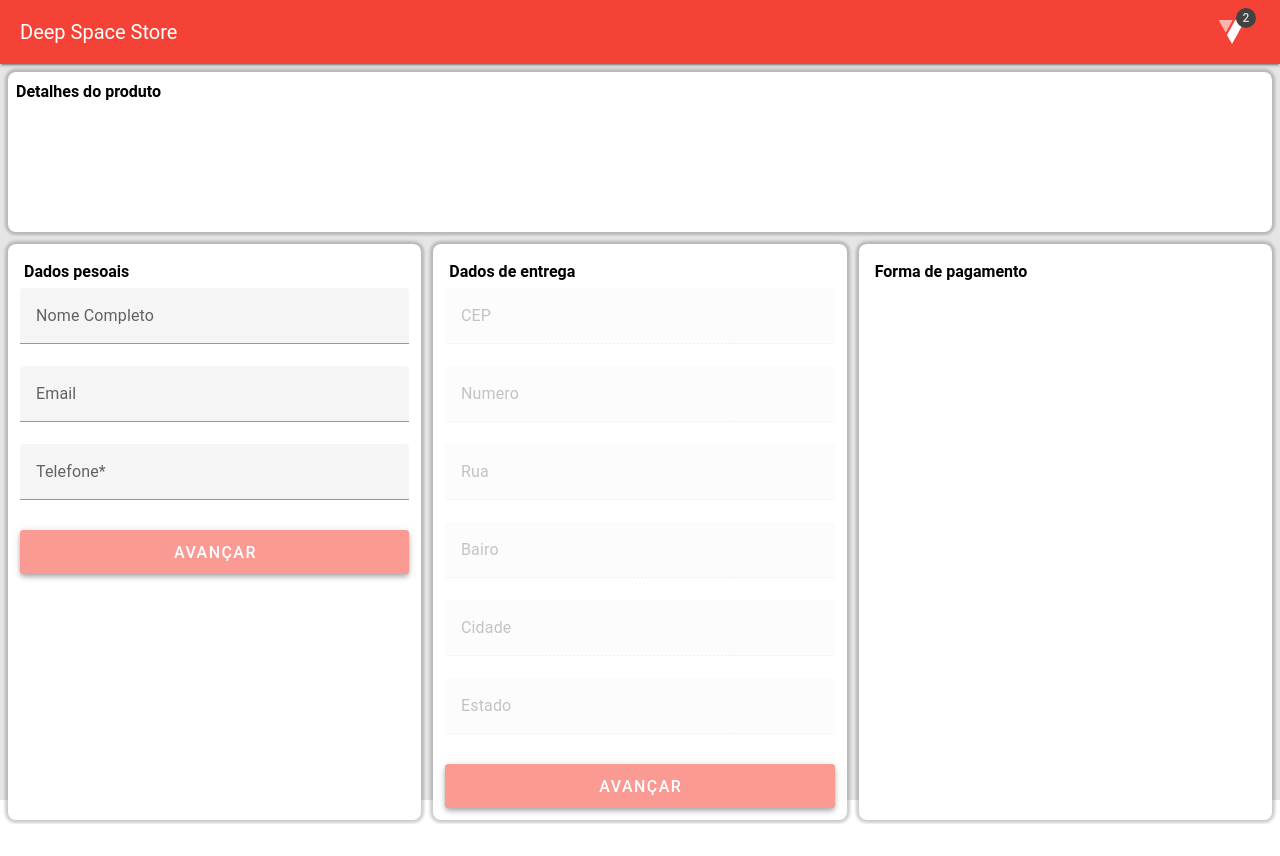
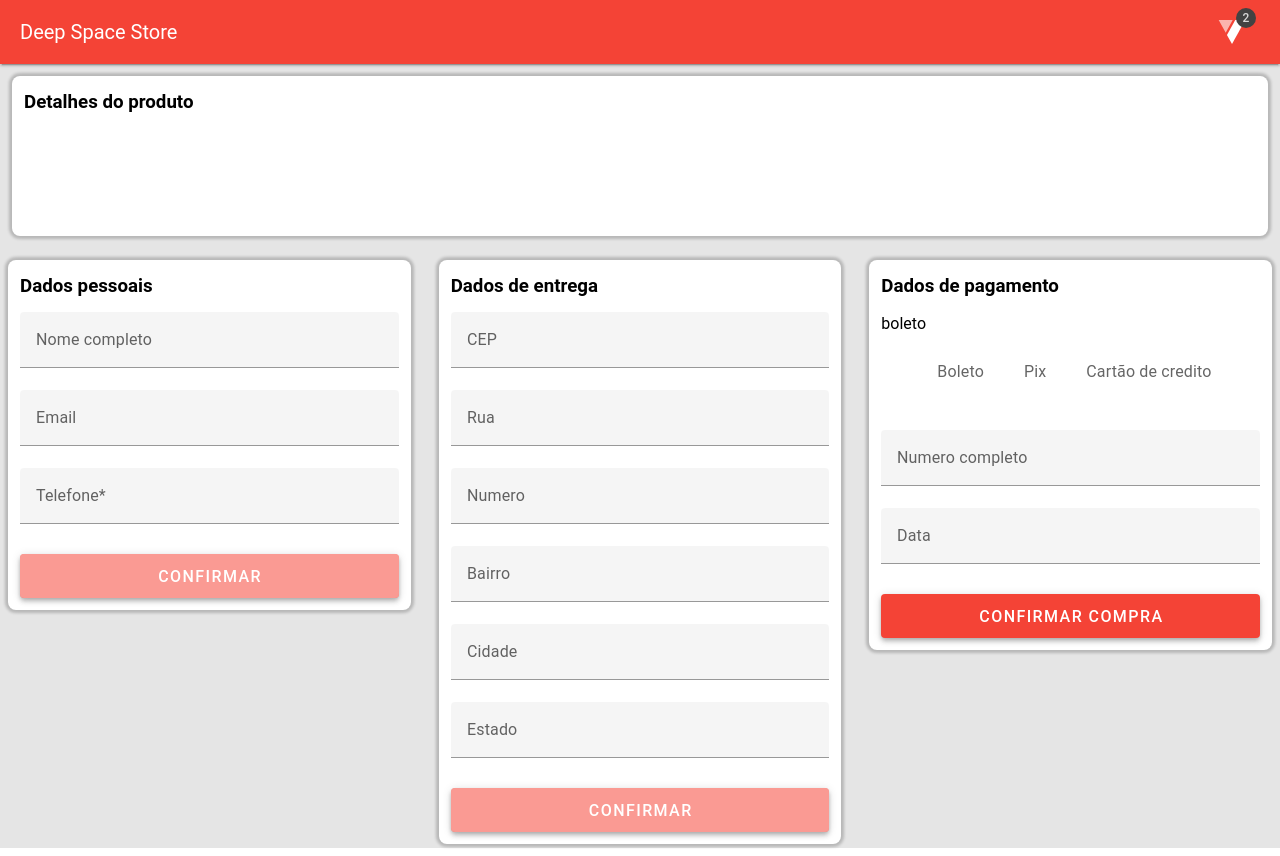
Before and after one commit to fabioo-junioor/deep-space-store, a Vue app: page /checkout in a window 1280 px wide. Before the commit the page ends 824 px from the top, so only its background shows below. Built offline with nearby package versions, Linux system fonts and the light colour scheme.

Commit message:
refator: create components forms

```diff
--- a/src/App.vue
+++ b/src/App.vue
@@ -12,7 +12,6 @@ import NavBar from "./components/NavBar.vue";
 <style scoped>
 #app {
   background-color: rgba(0, 0, 0, 0.1);
-  height: 100vh;
 
 }
 </style>
--- /dev/null
+++ b/src/components/CardCheckout.vue
@@ -0,0 +1,19 @@
+<script setup>
+const props = defineProps(['title']);
+
+</script>
+
+<template>
+  <div id="cardCheckout" class="pa-1 rounded-lg">
+    <h3 class="ma-2">{{title}}</h3>
+    <slot></slot>
+  </div>
+</template>
+
+<style lang="scss" scoped>
+#cardCheckout{
+    background-color: white;
+    box-shadow: 0px 0px 3px 3px rgba(0, 0, 0, .2);
+
+}
+</style>
--- a/src/components/UI/MyInput.vue
+++ /dev/null
@@ -1,21 +0,0 @@
-<script setup>
-const props = defineProps(['rules', 'label', 'type', 'disabled']);
-const model = defineModel();
-
-</script>
-
-<template>
-  <div id="myInput">
-    <v-text-field
-        v-model="model"
-        :rules="rules"
-        :label="label"
-        :type="type"
-        :disabled="disabled">
-    </v-text-field>
-  </div>
-</template>
-
-<style lang="scss" scoped>
-
-</style>
--- /dev/null
+++ b/src/components/forms/FormDelivery.vue
@@ -0,0 +1,77 @@
+<script setup>
+import { reactive } from 'vue';
+import { useStore } from 'vuex';
+import { getCepUser } from '../../services/api/checkout/apiViacep.js';
+const props = defineProps(['disabled']);
+
+const store = useStore();
+const dataFormDelivery = reactive({
+  zipCode: '',
+  street: '',
+  number: '',
+  district: '',
+  city: '',
+  state: ''
+
+});
+const confirmForm = () => {
+    store.commit('setDataFormDelivery', dataFormDelivery);
+    console.log(store.getters.getDataFormDelivery);
+}
+const getCep = async () => {
+  const dataCep = await getCepUser(dataFormDelivery.zipCode);
+  if(dataCep){
+    dataFormDelivery.city = dataCep.localidade;
+    dataFormDelivery.state = dataCep.uf;
+    return;
+
+  }
+  console.log('cep errado');
+
+}
+
+</script>
+
+<template>
+  <div id="formDelivery" class="pa-1 ma-1">
+    <v-form @submit.prevent="confirmForm">
+        <v-text-field
+            v-model="dataFormDelivery.zipCode"
+            label="CEP"
+            type="text"
+            :onChange="getCep" />
+        <v-text-field
+            v-model="dataFormDelivery.street"
+            label="Rua"
+            type="text" />
+        <v-text-field
+            v-model="dataFormDelivery.number"
+            label="Numero"
+            type="number" />
+        <v-text-field
+            v-model="dataFormDelivery.district"
+            label="Bairro"
+            type="text" />
+        <v-text-field
+            v-model="dataFormDelivery.city"
+            label="Cidade"
+            type="text" />
+        <v-text-field
+            v-model="dataFormDelivery.state"
+            label="Estado"
+            type="text" />
+        <v-btn
+            :disabled="props.disabled"
+            class="mt-2"
+            type="submit"
+            size="large"
+            elevation="4"
+            color="red"
+            block>Confirmar</v-btn>
+    </v-form>
+  </div>
+</template>
+
+<style scoped>
+
+</style>
--- /dev/null
+++ b/src/components/forms/FormPayment.vue
@@ -0,0 +1,49 @@
+<script setup>
+import { reactive } from 'vue';
+import { useStore } from 'vuex';
+
+const store = useStore();
+const dataFormPayment = reactive({
+  typePayment: 'boleto',
+  number: '',
+  data: ''
+});
+
+const confirmForm = () => {
+
+}
+</script>
+
+<template>
+  <div id="formPayment" class="pa-1 ma-1">
+    <v-form @submit.prevent="confirmForm">
+      <p>{{dataFormPayment.typePayment}}</p>
+      <v-container fluid>
+        <v-radio-group inline v-model="dataFormPayment.typePayment">
+          <v-radio label="Boleto" value="boleto"></v-radio>
+          <v-radio label="Pix" value="pix"></v-radio>
+          <v-radio label="Cartão de credito" value="cartao"></v-radio>
+        </v-radio-group>
+      </v-container>
+        <v-text-field
+            v-model="dataFormPayment.number"
+            label="Numero completo"
+            type="text" />
+        <v-text-field
+            v-model="dataFormPayment.data"
+            label="Data"
+            type="text" />
+        <v-btn
+            class="mt-2"
+            type="submit"
+            size="large"
+            elevation="4"
+            color="red"
+            block>Confirmar compra</v-btn>
+    </v-form>
+  </div>
+</template>
+
+<style scoped>
+
+</style>
--- /dev/null
+++ b/src/components/forms/FormPersonal.vue
@@ -0,0 +1,53 @@
+<script setup>
+import { ref, reactive, watch } from 'vue';
+import { useStore } from 'vuex';
+
+const emit = defineEmits(['clickBtnFormPersonal']);
+const store = useStore();
+const pattern = ref('/^(([^<>()[\]\\.,;:\s@"]+(\.[^<>()[\]\\.,;:\s@"]+)*)|(".+"))@((\[[0-9]{1,3}\.[0-9]{1,3}\.[0-9]{1,3}\.[0-9]{1,3}])|(([a-zA-Z\-0-9]+\.)+[a-zA-Z]{2,}))$/');
+const dataFormPersonal = reactive({
+  name: '',
+  email: '',
+  fone: ''
+});
+
+const confirmForm = () => {
+  store.commit('setDataFormPersonal', dataFormPersonal);
+  console.log(store.getters.getDataFormPersonal);
+
+}
+</script>
+
+<template>
+  <div id="formPersonal" class="pa-1 ma-1">
+    <v-form @submit.prevent="confirmForm">
+        <v-text-field
+            v-model="dataFormPersonal.name"
+            label="Nome completo"
+            type="text" />
+        <v-text-field
+            v-model="dataFormPersonal.email"
+            label="Email"
+            type="email" />
+        <v-text-field
+            v-model="dataFormPersonal.fone"
+            label="Telefone*"
+            type="text"
+            mask="(###) ### - ####"
+            :rules="[v => !!v || 'Informe o telefone']" />
+        <v-btn
+            :disabled="dataFormPersonal.fone != '' ? false : true"
+            @click="emit('clickBtnFormPersonal')"
+            class="mt-2"
+            type="submit"
+            size="large"
+            elevation="4"
+            color="red"
+            block>Confirmar</v-btn>
+    </v-form>
+  </div>
+</template>
+
+<style scoped>
+
+</style>
--- a/src/pages/Checkout.vue
+++ b/src/pages/Checkout.vue
@@ -1,112 +1,41 @@
 <script setup>
 import { onMounted, reactive, ref, watch } from 'vue';
-import MyInput from '../components/UI/MyInput.vue';
-import { getCepUser } from '../services/api/checkout/apiViacep.js';
+import CardCheckout from '../components/CardCheckout.vue';
+import FormPersonal from '../components/forms/FormPersonal.vue';
+import FormDelivery from '../components/forms/FormDelivery.vue';
+import FormPayment from '../components/forms/FormPayment.vue';
 
+//const visibilityBtnFormPersonal = ref(true);
+const visibilityBtnFormDelivery = ref(true);
 
-const visibilityBtnFormPersonal = ref(true);
-const visibilityBtnFormDelivery = ref(true);
-const personalFormData = reactive({
-  name: {value: '', type: 'text', label: 'Nome Completo'},
-  email: {value: '', type: 'email', label: 'Email'},
-  fone: {value: '', type: 'text', label: 'Telefone*', rules: [v => v ? true : 'Informe o telefone']}
-
-});
-const deliveryFormData = reactive({
-  cep: {value: '', type: 'text', label: 'CEP', disabled: true},
-  road: {value: '', type: 'text', label: 'Numero', disabled: true},
-  number: {value: '', type: 'text', label: 'Rua', disabled: true},
-  district: {value: '', type: 'text', label: 'Bairo', disabled: true},
-  city: {value: '', type: 'text', label: 'Cidade', disabled: true},
-  state: {value: '', type: 'text', label: 'Estado', disabled: true}
-
-});
-
-const nextForm = () => {
-  deliveryFormData.cep.disabled = false;
-
-}
-
-watch(() => {
-  visibilityBtnFormPersonal.value = personalFormData.fone.value != '' ? false : true;
-
-  if((deliveryFormData.number.value &&
-      deliveryFormData.road.value &&
-      deliveryFormData.district.value) != ''){
-        visibilityBtnFormDelivery.value = false;
-        return;
-
-  }
-  visibilityBtnFormDelivery.value = true;
-
-})
-const getCep = async () => {
-  const dataCep = await getCepUser(deliveryFormData.cep.value);
-  if(dataCep){
-    deliveryFormData.city.value = dataCep.localidade;
-    deliveryFormData.state.value = dataCep.uf;
-    deliveryFormData.road.disabled = false;
-    deliveryFormData.number.disabled = false;
-    deliveryFormData.district.disabled = false;
-    return;
-
-  }
-  console.log('cep errado');
-
-}
-onMounted(async () => {
-
-});
 </script>
 
 <template>
-  <div id="checkout">
-    <v-row class="productDetails pa-1 ma-2 rounded-lg">
-      <h4 class="pa-1">Detalhes do produto</h4>
+  <div id="checkout" class="pa-1 ma-1">
+    <v-row class="productDetails ma-1">
+      <CardCheckout
+        title="Detalhes do produto"></CardCheckout>
     </v-row>
-    <v-row class="paymentDetails pa-1 ma-1 flex-nowrap ga-3">
-      <v-col class="personalFormDetails flex-grow-1 rounded-lg">
-        <h4 class="pa-1">Dados pesoais</h4>
-        <v-form @submit.prevent="nextForm">
-          <MyInput
-            v-for="i in personalFormData" :key="i"
-            v-model="i.value"
-            :type="i.type"
-            :label="i.label"
-            :rules="i.rules" />
-            <v-btn
-              :disabled="visibilityBtnFormPersonal"
-              class="mt-2"
-              type="submit"
-              size="large"
-              elevation="4"
-              color="red"
-              block>Avançar</v-btn>
-        </v-form>
+    <v-row class="paymentDetails flex-nowrap ga-1">
+      <v-col class="personalFormDetails flex-grow-1">
+        <CardCheckout
+          title="Dados pessoais">
+          <FormPersonal
+            @clickBtnFormPersonal="visibilityBtnFormDelivery = false" />
+        </CardCheckout>
       </v-col>
-      <v-col class="deliveryFormDetails flex-grow-1 rounded-lg">
-        <h4 class="pa-1">Dados de entrega</h4>
-        <v-form @submit.prevent="nextForm">
-          <MyInput
-            v-for="i in deliveryFormData" :key="i"
-            v-model="i.value"
-            :type="i.type"
-            :label="i.label"
-            :disabled="i.disabled"
-            :onChange="i.label == 'CEP' ? getCep : ''"
-            :rules="i.rules" />
-            <v-btn
-              :disabled="visibilityBtnFormDelivery"
-              class="mt-2"
-              type="submit"
-              size="large"
-              elevation="4"
-              color="red"
-              block>Avançar</v-btn>
-        </v-form>
+      <v-col class="deliveryFormDetails flex-grow-1">
+        <CardCheckout
+          title="Dados de entrega">
+          <FormDelivery
+            :disabled="visibilityBtnFormDelivery" />
+        </CardCheckout>
       </v-col>
-      <v-col class="paymentFormdetails flex-grow-1 rounded-lg">
-        <h4 class="pa-1">Forma de pagamento</h4>
+      <v-col class="paymentFormdetails flex-grow-1">
+        <CardCheckout
+          title="Dados de pagamento">
+          <FormPayment />
+        </CardCheckout>
       </v-col>
     </v-row>
   </div>
@@ -114,20 +43,13 @@ onMounted(async () => {
 
 <style lang="scss" scoped>
 #checkout{
-    .productDetails{
-      background-color: white;
+  .productDetails{
+    #cardCheckout{
+      width: 100%;
       height: 10rem;
-      box-shadow: 0px 0px 3px 3px rgba(0, 0, 0, .2);
 
     }
-    .paymentDetails{
-      .personalFormDetails,
-      .deliveryFormDetails,
-      .paymentFormdetails{
-        background-color: white;
-        box-shadow: 0px 0px 3px 3px rgba(0, 0, 0, .2);
+  }
 
-      }
-    }
 }
 </style>
```
